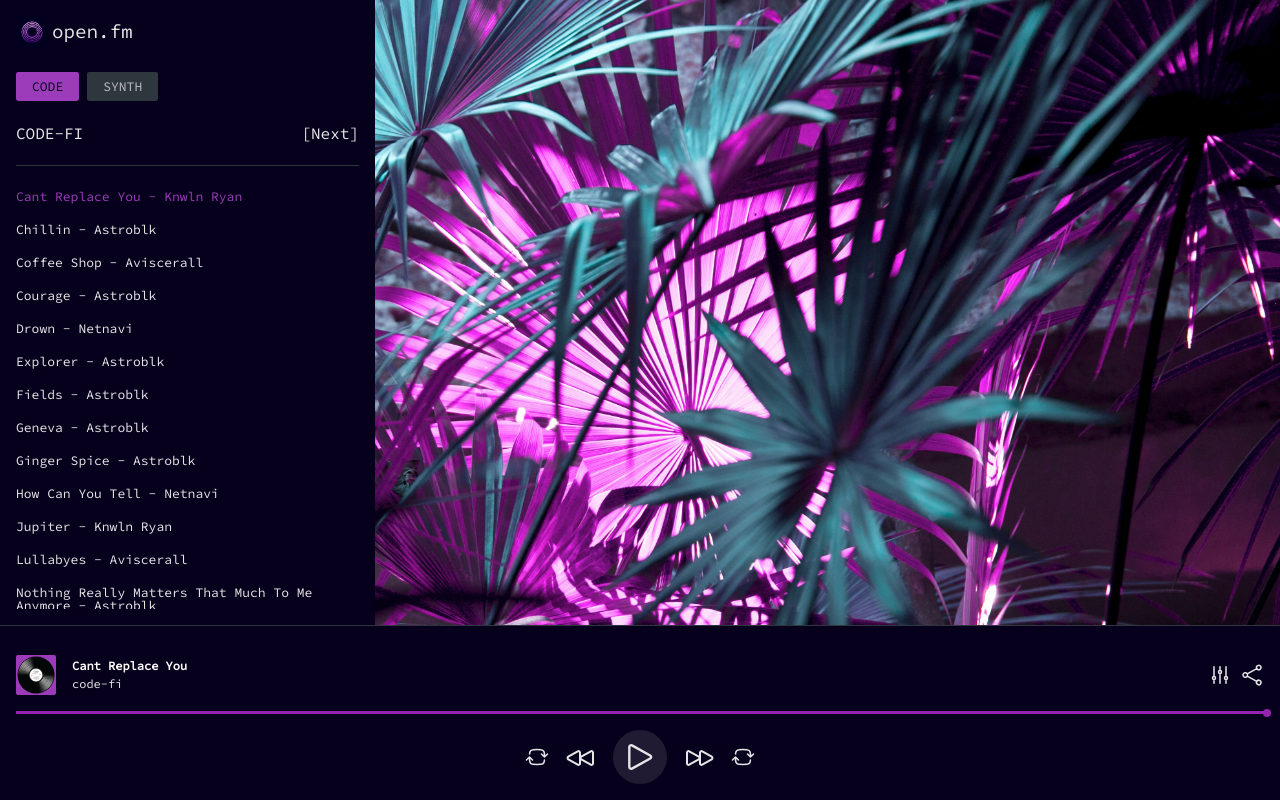
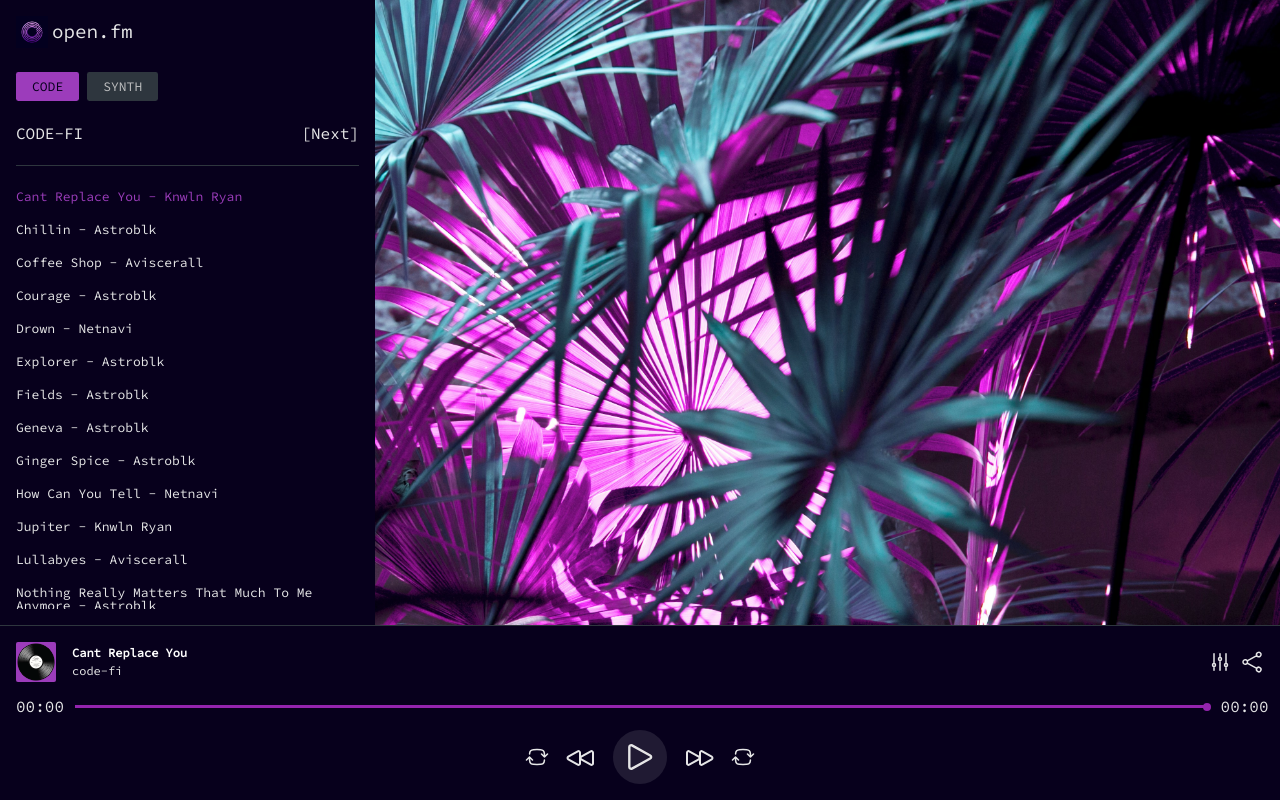
Before and after one commit to open-foundation-team/open-fm, a React (Vite) app: page / in a window 1280 px wide. Built offline with nearby package versions, Linux system fonts and the light colour scheme.

Commit message:
Update: srcubber to have timestamps.

```diff
--- a/src/components/Scrubber/index.tsx
+++ b/src/components/Scrubber/index.tsx
@@ -15,7 +15,19 @@ export const Scrubber = ({ value = 50, duration = 100 }: ScrubberProps) => {
     const calcValue = value * 100 / duration;
     const progressValue = calcValue <= 100 ? calcValue : 100;
 
+    const formatTime = (seconds: number): string => {
+        const minutes = Math.floor(seconds / 60);
+        const remainingSeconds = Math.floor(seconds % 60);
+        const formattedMinutes = String(minutes).padStart(2, '0');
+        const formattedSeconds = String(remainingSeconds).padStart(2, '0');
+        return `${formattedMinutes}:${formattedSeconds}`;
+    };
+
     return (
+        <div className="scrubber-container">
+            <div className="scrubber-counter">
+                {formatTime(value)}
+            </div>
             <div className="scrubber-styled">
                 <div
                     className="scrubber-progress"
@@ -26,5 +38,9 @@ export const Scrubber = ({ value = 50, duration = 100 }: ScrubberProps) => {
                     style={{ left: `${progressValue - .1}%` }}
                 />
             </div>
+            <div className="scrubber-counter">
+                {formatTime(duration)}
+            </div>
+        </div>
     );
 };
--- a/src/components/Scrubber/styles.scss
+++ b/src/components/Scrubber/styles.scss
@@ -1,3 +1,13 @@
+.scrubber-container {
+
+    display: flex;
+    align-items: center;
+    gap: 1rem;
+
+    width: 100%;
+
+    .scrubber-counter {}
+
     .scrubber-styled {
         position: relative;
 
@@ -22,3 +32,4 @@
             background: #9424ae;
         }
     }
+}
```
Lines whose indentation alone changed are shown as unchanged.
